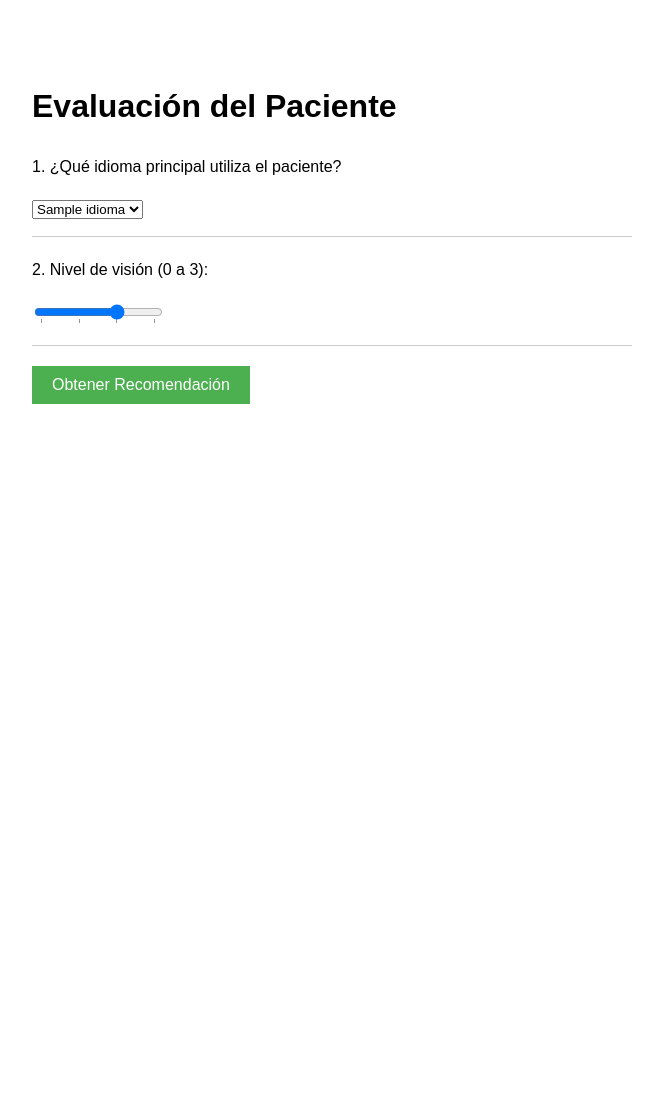
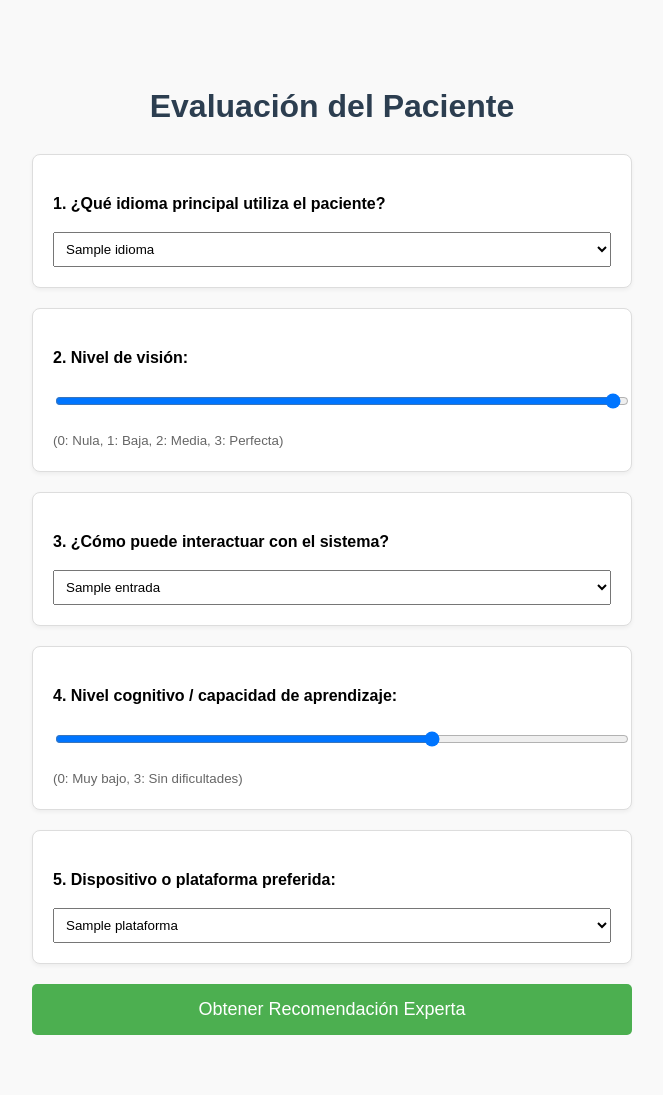
Before and after one commit to itslxcy/Trabajo-fin-de-grado, a Flask app: page /cuestionario in a window 1280 px wide. Shown: the whole page, without its empty margins (308-971 px from the left). Before the commit the page ends 404 px from the top, so only its background shows below. Run offline with Flask 3, Linux system fonts and the light colour scheme; tables that the repository leaves empty hold one stand-in row (values such as "Sample post").

Commit message:
Ampliación de filtrado

```diff
--- a/backend/app.py
+++ b/backend/app.py
@@ -3,7 +3,7 @@ from flask import Flask , render_template, request
 from dotenv import load_dotenv
 from extension import bd  # Importamos bd
 import modelos            # Importamos los modelos para que Flask los reconozca
-from modelos import SaacSistema , Idioma, SistemaRequisitoFuncional
+from modelos import SaacSistema , Idioma, SistemaRequisitoFuncional, TipoEntrada, Plataforma
 
 
 load_dotenv()
@@ -25,23 +25,36 @@ bd.init_app(app)
 
 @app.route('/cuestionario')
 def cuestionario():
-    #Cargamos los idiomas para que el desplegable sea real
-    lista_idiomas = Idioma.query.all()
-    return render_template('cuestionario.html', idiomas=lista_idiomas)
+    # Cargamos todas las opciones de la base de datos para los desplegables
+    idiomas = Idioma.query.all()
+    entradas = TipoEntrada.query.all()
+    plataformas = Plataforma.query.all()
+
+    return render_template('cuestionario.html',
+                           idiomas=idiomas,
+                           entradas=entradas,
+                           plataformas=plataformas)
 
 @app.route('/recomendar', methods=['POST'])
 def recomendar():
-    #Recoger los datos del formulario
-    idioma_id = request.form.get('idioma_id')
-    nivel_vision = int(request.form.get('vision'))
+    # 1. Recoger datos del formulario
+    id_idioma = request.form.get('idioma_id')
+    id_entrada = request.form.get('entrada_id')
+    id_plataforma = request.form.get('plataforma_id')
+    v_vision = int(request.form.get('vision'))
+    v_cognicion = int(request.form.get('cognicion'))
 
-    #Filtrar la base de datos (Lógica de recomendación)
-    #Buscamos sistemas que soporten el idioma Y cumplan el requisito visual
-    resultados = SaacSistema.query.join(SistemaRequisitoFuncional).filter(
-        SaacSistema.idiomas.any(id=idioma_id),
-        SistemaRequisitoFuncional.nivel_visual_min <= nivel_vision
-    ).all()
+    # 2. Lógica de Filtrado (El corazón del sistema experto)
+    consulta = SaacSistema.query.join(SistemaRequisitoFuncional).filter(
+        SaacSistema.idiomas.any(id=id_idioma),
+        SaacSistema.entradas.any(id=id_entrada),
+        SaacSistema.plataformas.any(id=id_plataforma),
+        SistemaRequisitoFuncional.nivel_visual_min <= v_vision,
+        SistemaRequisitoFuncional.nivel_cognitivo_min <= v_cognicion
+    )
+    resultados = consulta.all()
 
+    # 3. Mostrar resultados
     return render_template('sistemas.html', lista=resultados)
 
 if __name__ == '__main__':
@@ -50,4 +63,4 @@ if __name__ == '__main__':
 
 
 #python backend/app.py
-#http://127.0.0.1:5000
+#http://127.0.0.1:5000/cuestionario
--- a/backend/templates/cuestionario.html
+++ b/backend/templates/cuestionario.html
@@ -4,10 +4,14 @@
     <meta charset="UTF-8">
     <title>Cuestionario de Evaluación SAAC</title>
     <style>
-        body { font-family: sans-serif; max-width: 600px; margin: 40px auto; padding: 20px; line-height: 1.6; }
-        .pregunta { margin-bottom: 20px; border-bottom: 1px solid #ccc; padding-bottom: 15px; }
-        label { display: block; margin-top: 10px; }
-        button { background: #4CAF50; color: white; padding: 10px 20px; border: none; cursor: pointer; font-size: 16px; }
+        body { font-family: sans-serif; max-width: 600px; margin: 40px auto; padding: 20px; line-height: 1.6; background-color: #f9f9f9; }
+        h1 { color: #2c3e50; text-align: center; }
+        .pregunta { background: white; padding: 20px; margin-bottom: 20px; border-radius: 8px; border: 1px solid #ddd; box-shadow: 0 2px 4px rgba(0,0,0,0.05); }
+        p { font-weight: bold; margin-bottom: 10px; }
+        select, input[type="range"] { width: 100%; padding: 8px; margin-top: 5px; }
+        button { background: #4CAF50; color: white; padding: 15px 30px; border: none; border-radius: 5px; cursor: pointer; font-size: 18px; width: 100%; transition: background 0.3s; }
+        button:hover { background: #45a049; }
+        small { color: #666; display: block; margin-top: 5px; }
     </style>
 </head>
 <body>
@@ -24,17 +28,36 @@
         </div>
 
         <div class="pregunta">
-            <p>2. Nivel de visión (0 a 3):</p>
-            <input type="range" name="vision" min="0" max="3" step="1" list="tickmarks">
-            <datalist id="tickmarks">
-                <option value="0" label="Nula"></option>
-                <option value="1"></option>
-                <option value="2"></option>
-                <option value="3" label="Perfecta"></option>
-            </datalist>
+            <p>2. Nivel de visión:</p>
+            <input type="range" name="vision" min="0" max="3" step="1" value="3">
+            <small>(0: Nula, 1: Baja, 2: Media, 3: Perfecta)</small>
         </div>
 
-        <button type="submit">Obtener Recomendación</button>
+        <div class="pregunta">
+            <p>3. ¿Cómo puede interactuar con el sistema?</p>
+            <select name="entrada_id">
+                {% for e in entradas %}
+                <option value="{{ e.id }}">{{ e.nombre }}</option>
+                {% endfor %}
+            </select>
+        </div>
+
+        <div class="pregunta">
+            <p>4. Nivel cognitivo / capacidad de aprendizaje:</p>
+            <input type="range" name="cognicion" min="0" max="3" step="1" value="2">
+            <small>(0: Muy bajo, 3: Sin dificultades)</small>
+        </div>
+
+        <div class="pregunta">
+            <p>5. Dispositivo o plataforma preferida:</p>
+            <select name="plataforma_id">
+                {% for p in plataformas %}
+                <option value="{{ p.id }}">{{ p.nombre }}</option>
+                {% endfor %}
+            </select>
+        </div>
+
+        <button type="submit">Obtener Recomendación Experta</button>
     </form>
 </body>
 </html>
```
Also changed, not shown: 1 other file.
